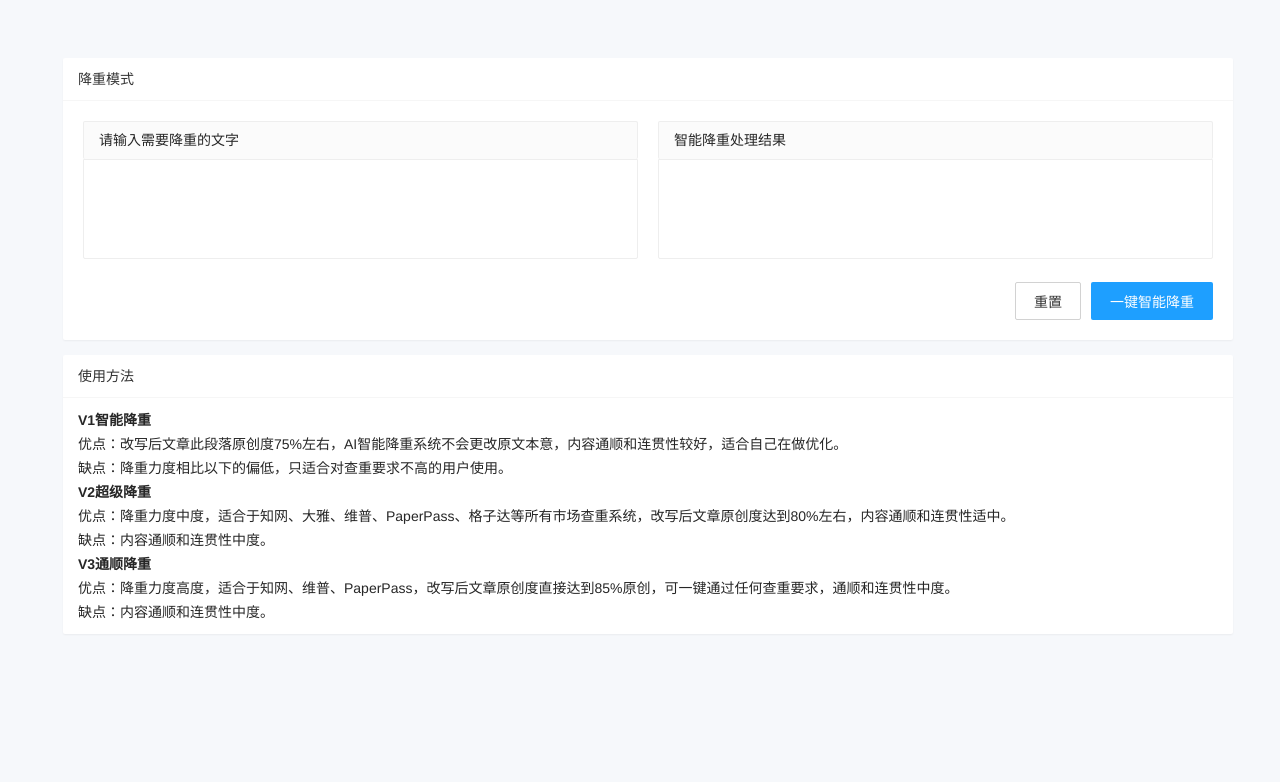
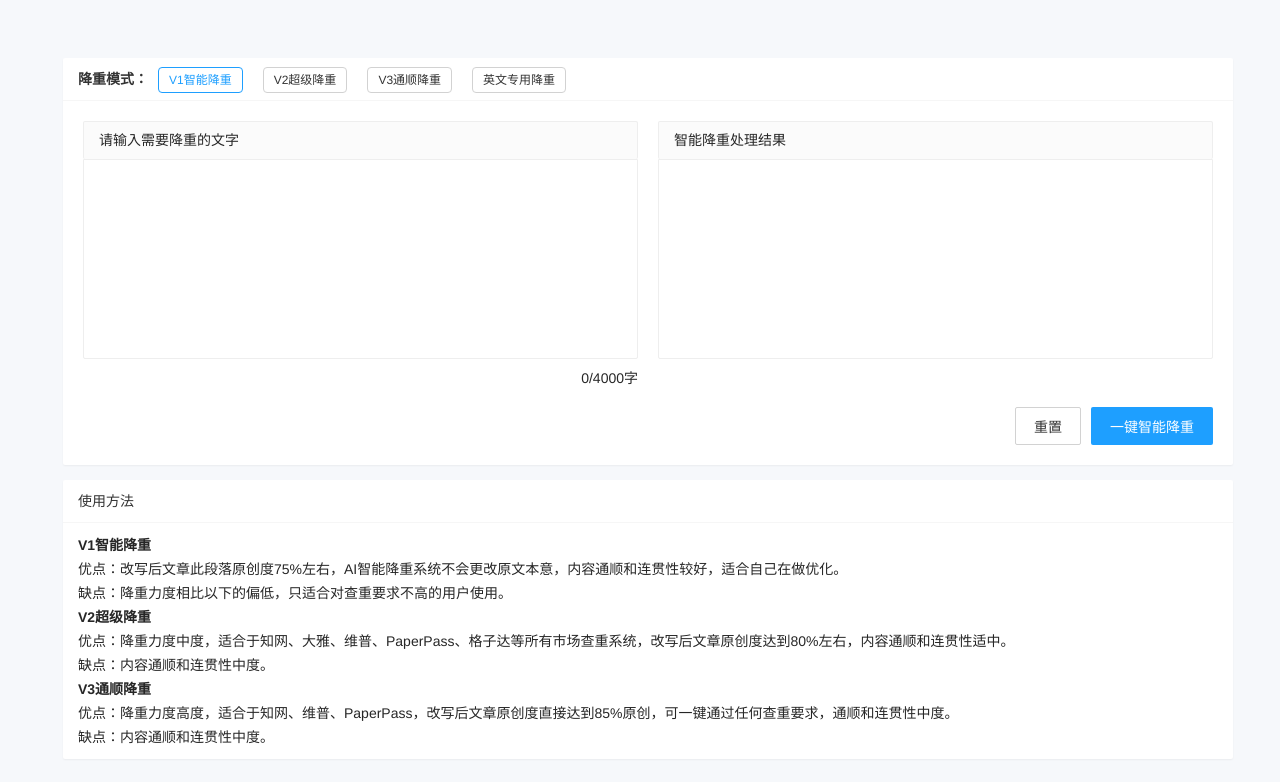
Before and after one commit to Anglux/paper, a Vue app: page / in a window 1280 px wide. Shown: the top 782 px of the page. Built offline with nearby package versions, Linux system fonts and the light colour scheme.

Commit message:
添加样式

```diff
--- a/src/App.vue
+++ b/src/App.vue
@@ -1,13 +1,15 @@
 <template>
   <div class="homeBody">
     <div class="card">
-      <div class="cardHeder">
-        <span>降重模式</span>
+      <div class="hederSelect">
+        <strong>降重模式：</strong>
+        <span :class="{'currentSelect':selectIndex == index}" v-for="(item,index) in selectArr" :key="index" @click="updateCurrent(index)">{{ item.title }}</span>
       </div>
       <div class="rowBox">
         <div class="row">
           <label for="">请输入需要降重的文字</label>
-          <textarea placeholder=""></textarea>
+          <textarea maxlength="4000" v-model="count" placeholder=""></textarea>
+          <span>{{ count.length }}/4000字</span>
         </div>
         <div class="row">
           <label for="">智能降重处理结果</label>
@@ -15,7 +17,7 @@
         </div>
       </div>
       <div class="rowButton">
-        <button>重置</button>
+        <button @click="onReset">重置</button>
         <button>一键智能降重</button>
       </div>
     </div>
@@ -39,45 +41,43 @@
 </template>
 
 <script lang="ts">
-import { defineComponent, reactive } from 'vue';
+import { defineComponent, reactive, ref } from 'vue';
 
 export default defineComponent({
   name: 'App',
-  // 需求：显示用户的相关信息，点击按钮，可以更新用户的相关信息数据
-  /*
-  reactive:
-      作用: 定义多个数据的响应式
-      const proxy = reactive(obj): 接收一个普通对象然后返回该普通对象的响应式代理器对象
-      响应式转换是“深层的”：会影响对象内部所有嵌套的属性
-      内部基于 ES6 的 Proxy 实现，通过代理对象操作源对象内部数据都是响应式的
-  */
   setup(){
-    // 把数据变成响应式的数据
-    const user = reactive({
-      name:'小明',
-      age:20,
-      wife:{
-        name:'小小',
-        age:18,
-        cars:['奔驰','法拉利']
-      }
-    })
-    console.log('user :>> ', user);
+    const count = ref('')
+    const selectArr = reactive([{
+      title:'V1智能降重',
+      id:1
+    },{
+      title:'V2超级降重',
+      id:2
+    },{
+      title:'V3通顺降重',
+      id:3
+    },{
+      title:'英文专用降重',
+      id:4
+    }])
+    const selectIndex = ref(0)
     // 方法
-    // function updateUser() {}
-    const updateUser = () => {
-      const nameArr = ['小张','小李','小朱','小乔','小小']
-      const nameRomder = Math.floor(Math.random() * nameArr.length)
-      user.wife.name = nameArr[nameRomder]
-      // user.name = '小阳'
-      // user.name += '=='
-      // user.age += 2
-      // user.wife.name += '++'
-      // user.wife.cars[0] = 'VOLVO'
+    const updateCount = () => {
+      console.log(count.value.length);
+    }
+    const onReset = () => {
+      count.value = ''
+    }
+    const updateCurrent = (e: any) => {
+      selectIndex.value = e
     }
     return{
-      user,
-      updateUser
+      count,
+      selectArr,
+      selectIndex,
+      onReset,
+      updateCount,
+      updateCurrent
     }
   }
 });
@@ -111,6 +111,30 @@ export default defineComponent({
       border-radius: 2px 2px 0 0;
       font-size: 14px;
     }
+    .hederSelect{
+      height: 42px;
+      line-height: 42px;
+      padding: 0 15px;
+      border-bottom: 1px solid #f6f6f6;
+      color: #333;
+      border-radius: 2px 2px 0 0;
+      font-size: 14px;
+      span{
+        cursor: pointer;
+        color: #333;
+        border: 1px solid transparent;
+        border-color: #d2d2d2;
+        margin: 0 10px;
+        padding: 5px 10px;
+        box-sizing: border-box;
+        border-radius: 4px;
+        font-size: 12px;
+      }
+      .currentSelect{
+        border-color: #1E9FFF;
+        color: #1E9FFF;
+      }
+    }
     .cardBody{
       padding: 10px 15px;
       line-height: 24px;
@@ -128,7 +152,7 @@ export default defineComponent({
           background-color: #fff;
           color: #333;
           border: 1px solid transparent;
-          border-color: #d2d2d2
+          border-color: #d2d2d2;
         }
         height: 38px;
         line-height: 38px;
@@ -157,6 +181,11 @@ export default defineComponent({
       .row{
         flex:1;
         margin:0 10px;
+        span{
+          display: block;
+          text-align: right;
+          margin-top: 5px;
+        }
         label{
           display: block;
           float: none;
@@ -178,7 +207,7 @@ export default defineComponent({
         }
         textarea{
           width: 100%;
-          min-height: 100px;
+          min-height: 200px;
           border-radius: 0 0 2px 2px;
           font-size: 14px;
           padding: 10px;
```
